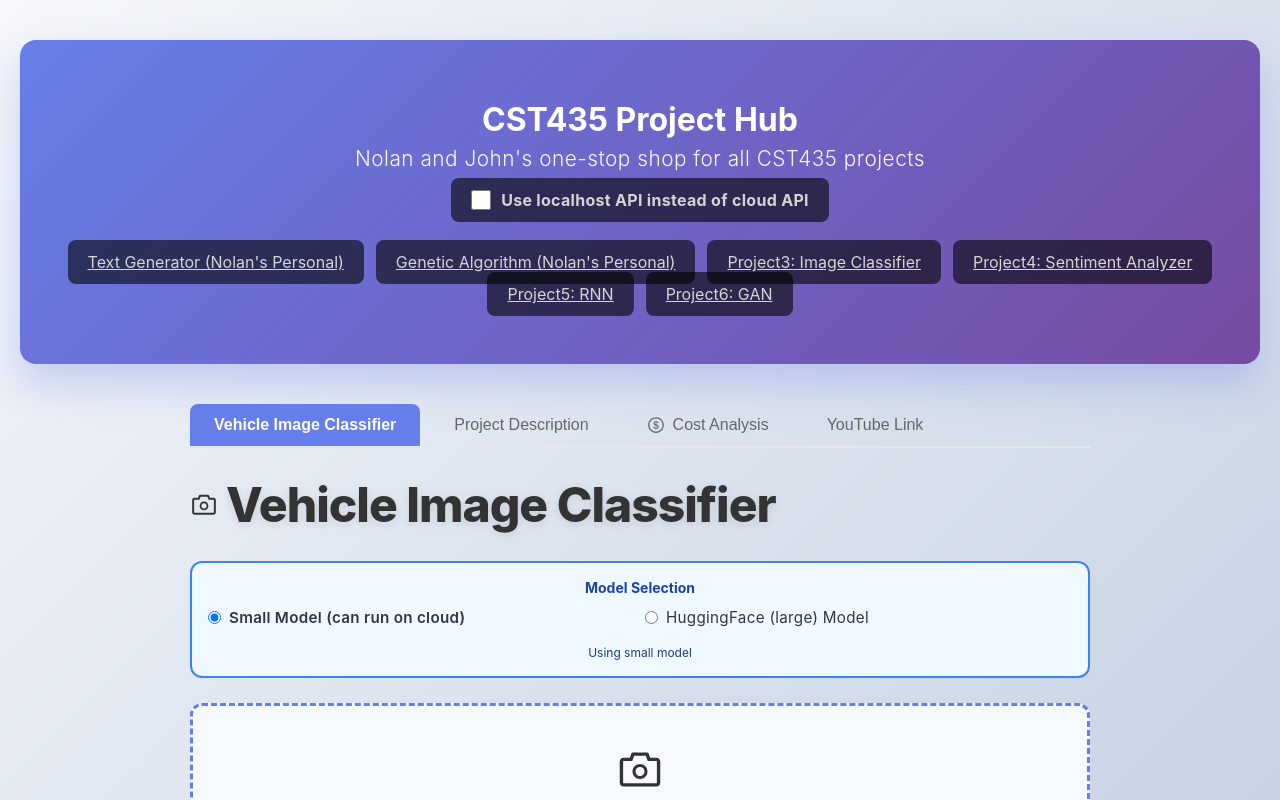
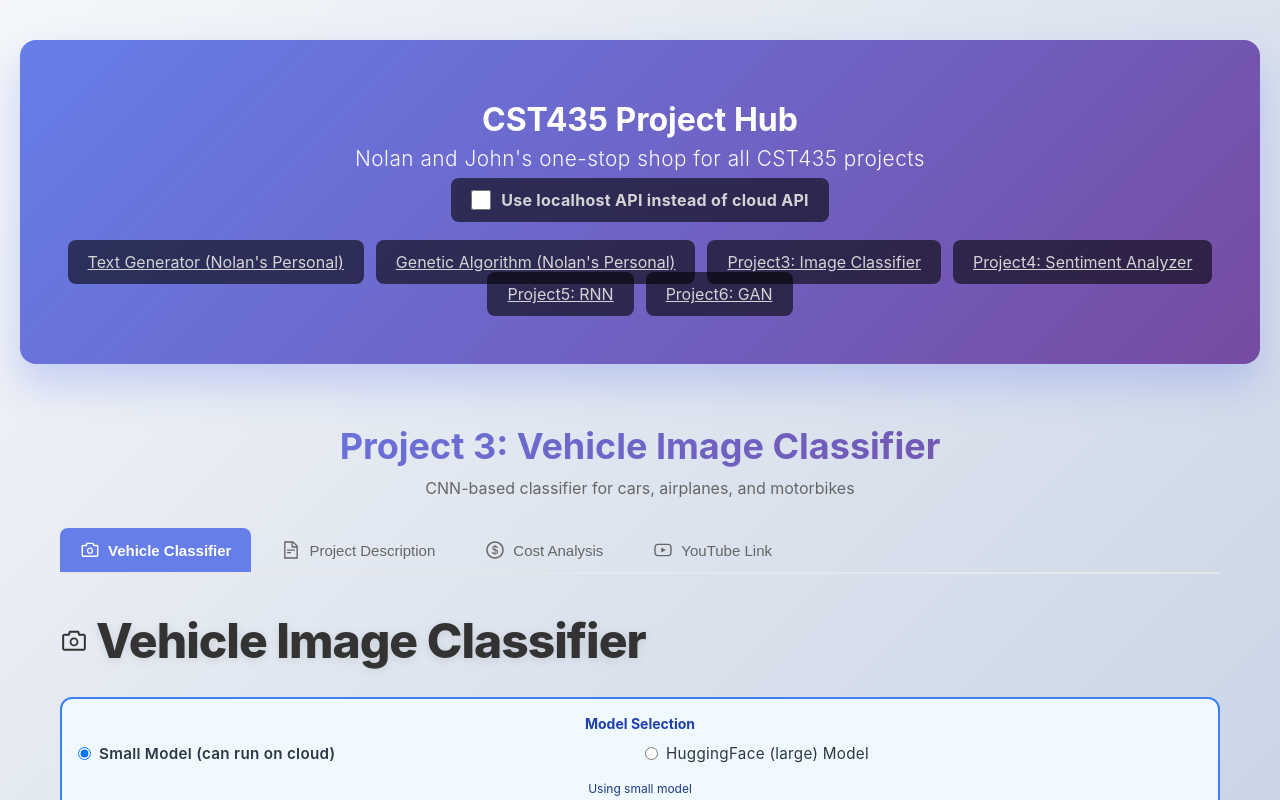
Before and after one commit to nolanrd04/CST-435-Project-Hub, a React (Create React App) app in the folder frontend/: page /image-classifier in a window 1280 px wide. Shown: the top 800 px of the page. Built offline with nearby package versions, Linux system fonts and the light colour scheme.

Commit message:
made frontend icons match and updated README.md

```diff
--- a/frontend/src/projects/Project3/ImageClassifier.tsx
+++ b/frontend/src/projects/Project3/ImageClassifier.tsx
@@ -1,5 +1,21 @@
 import React, { useState, useRef, useCallback } from 'react';
-import { AiOutlineCamera, AiOutlineSearch, AiOutlineReload, AiOutlineClose, AiOutlineWarning, AiOutlineCheckCircle, AiOutlineDollar, AiOutlineBarChart, AiOutlineDesktop, AiOutlineCloud, AiOutlineHdd, AiOutlineWifi, AiOutlineVideoCamera } from 'react-icons/ai';
+import {
+  AiOutlineCamera,
+  AiOutlineFileText,
+  AiOutlineDollar,
+  AiOutlineYoutube,
+  AiOutlineSearch,
+  AiOutlineReload,
+  AiOutlineClose,
+  AiOutlineWarning,
+  AiOutlineCheckCircle,
+  AiOutlineBarChart,
+  AiOutlineDesktop,
+  AiOutlineCloud,
+  AiOutlineHdd,
+  AiOutlineWifi,
+  AiOutlineThunderbolt
+} from 'react-icons/ai';
 import { MdDirectionsCar, MdAirplaneTicket, MdTwoWheeler } from 'react-icons/md';
 import { getApiUrl } from '../getApiUrl.ts';
 
@@ -128,87 +144,124 @@ function ImageClassifier({ activeTab: initialTab }: { activeTab?: string }) {
   };
 
   return (
+    <div style={{ maxWidth: '1200px', margin: '0 auto', padding: '20px' }}>
+      {/* Header */}
+      <div style={{ marginBottom: '30px', textAlign: 'center' }}>
+        <h1
+          style={{
+            fontSize: '36px',
+            fontWeight: 'bold',
+            background: 'linear-gradient(135deg, #667eea, #764ba2)',
+            WebkitBackgroundClip: 'text',
+            WebkitTextFillColor: 'transparent',
+            marginBottom: '10px',
+          }}
+        >
+          Project 3: Vehicle Image Classifier
+        </h1>
+        <p style={{ color: '#666', fontSize: '16px' }}>
+          CNN-based classifier for cars, airplanes, and motorbikes
+        </p>
+      </div>
 
-    <div style={{ maxWidth: '900px', margin: '0 auto' }}>
       {/* Tab Navigation */}
       <div style={{
         display: 'flex',
         gap: '10px',
-        marginBottom: '20px',
+        marginBottom: '30px',
         borderBottom: '2px solid #e5e7eb',
-        flexWrap: 'wrap'
+        flexWrap: 'wrap',
+        overflowX: 'auto',
       }}>
         <button
           onClick={() => setActiveTab('classifier')}
           style={{
-            padding: '12px 24px',
+            padding: '12px 20px',
             backgroundColor: activeTab === 'classifier' ? '#667eea' : 'transparent',
             color: activeTab === 'classifier' ? 'white' : '#666',
             border: 'none',
             borderRadius: '8px 8px 0 0',
             cursor: 'pointer',
             fontWeight: activeTab === 'classifier' ? 'bold' : 'normal',
-            fontSize: '16px',
-            transition: 'all 0.3s ease'
+            fontSize: '15px',
+            transition: 'all 0.3s ease',
+            display: 'flex',
+            alignItems: 'center',
+            gap: '8px',
+            whiteSpace: 'nowrap',
           }}
         >
-          Vehicle Image Classifier
+          <AiOutlineCamera size={20} />
+          Vehicle Classifier
         </button>
         <button
           onClick={() => setActiveTab('description')}
           style={{
-            padding: '12px 24px',
+            padding: '12px 20px',
             backgroundColor: activeTab === 'description' ? '#667eea' : 'transparent',
             color: activeTab === 'description' ? 'white' : '#666',
             border: 'none',
             borderRadius: '8px 8px 0 0',
             cursor: 'pointer',
             fontWeight: activeTab === 'description' ? 'bold' : 'normal',
-            fontSize: '16px',
-            transition: 'all 0.3s ease'
+            fontSize: '15px',
+            transition: 'all 0.3s ease',
+            display: 'flex',
+            alignItems: 'center',
+            gap: '8px',
+            whiteSpace: 'nowrap',
           }}
         >
+          <AiOutlineFileText size={20} />
           Project Description
         </button>
         <button
           onClick={() => setActiveTab('cost-analysis')}
           style={{
-            padding: '12px 24px',
+            padding: '12px 20px',
             backgroundColor: activeTab === 'cost-analysis' ? '#667eea' : 'transparent',
             color: activeTab === 'cost-analysis' ? 'white' : '#666',
             border: 'none',
             borderRadius: '8px 8px 0 0',
             cursor: 'pointer',
             fontWeight: activeTab === 'cost-analysis' ? 'bold' : 'normal',
-            fontSize: '16px',
+            fontSize: '15px',
             transition: 'all 0.3s ease',
             display: 'flex',
             alignItems: 'center',
-            gap: '8px'
+            gap: '8px',
+            whiteSpace: 'nowrap',
           }}
         >
-          <AiOutlineDollar size={18} />
+          <AiOutlineDollar size={20} />
           Cost Analysis
         </button>
         <button
           onClick={() => setActiveTab('youtube')}
           style={{
-            padding: '12px 24px',
+            padding: '12px 20px',
             backgroundColor: activeTab === 'youtube' ? '#667eea' : 'transparent',
             color: activeTab === 'youtube' ? 'white' : '#666',
             border: 'none',
             borderRadius: '8px 8px 0 0',
             cursor: 'pointer',
             fontWeight: activeTab === 'youtube' ? 'bold' : 'normal',
-            fontSize: '16px',
-            transition: 'all 0.3s ease'
+            fontSize: '15px',
+            transition: 'all 0.3s ease',
+            display: 'flex',
+            alignItems: 'center',
+            gap: '8px',
+            whiteSpace: 'nowrap',
           }}
         >
+          <AiOutlineYoutube size={20} />
           YouTube Link
         </button>
       </div>
 
-      {activeTab === 'classifier' && (
+      {/* Tab Content */}
+      <div style={{ minHeight: '500px' }}>
+        {activeTab === 'classifier' && (
         <div>
           <h2 className="title" style={{ marginBottom: '20px', display: 'flex', alignItems: 'center', gap: '8px' }}>
             <AiOutlineCamera size={28} />
@@ -423,7 +476,7 @@ function ImageClassifier({ activeTab: initialTab }: { activeTab?: string }) {
                     </div>
                     <div style={{ display: 'flex', justifyContent: 'space-between', alignItems: 'center' }}>
                       <span style={{ fontWeight: '500', display: 'flex', alignItems: 'center', gap: '8px' }}>
-                        <AiOutlineVideoCamera size={16} />
+                        <AiOutlineThunderbolt size={16} />
                         GPU:
                       </span>
                       <span style={{ fontWeight: 'bold', color: '#166534' }}>
@@ -761,6 +814,7 @@ function ImageClassifier({ activeTab: initialTab }: { activeTab?: string }) {
           </button>
         </div>
       )}
+      </div>
     </div>
   );
 }
--- a/frontend/src/projects/Project4/SentimentAnalyzer.tsx
+++ b/frontend/src/projects/Project4/SentimentAnalyzer.tsx
@@ -1,5 +1,17 @@
 import React, { useState } from 'react';
-import { AiOutlineMessage, AiOutlineWarning, AiOutlineEdit, AiOutlineBulb, AiOutlineClose, AiOutlineLoading3Quarters, AiOutlineSearch, AiOutlineBarChart, AiOutlineCheckCircle, AiOutlineLike, AiOutlineDislike, AiOutlineReload } from 'react-icons/ai';
+import {
+  AiOutlineWarning,
+  AiOutlineEdit,
+  AiOutlineBulb,
+  AiOutlineClose,
+  AiOutlineLoading3Quarters,
+  AiOutlineSearch,
+  AiOutlineBarChart,
+  AiOutlineCheckCircle,
+  AiOutlineLike,
+  AiOutlineDislike,
+  AiOutlineReload
+} from 'react-icons/ai';
 import { getApiUrl } from '../getApiUrl.ts';
 
 function SentimentAnalyzer() {
@@ -66,23 +78,28 @@ function SentimentAnalyzer() {
   };
 
   return (
-    <div className="form" style={{ maxWidth: '700px', margin: '0 auto' }}>
-      <h2 className="title" style={{ marginBottom: '30px', display: 'flex', alignItems: 'center', gap: '10px' }}>
-        <span style={{
-          background: 'linear-gradient(135deg, #667eea, #764ba2)',
-          color: 'white',
-          width: '40px',
-          height: '40px',
-          borderRadius: '50%',
-          display: 'flex',
-          alignItems: 'center',
-          justifyContent: 'center',
-          fontSize: '20px'
-        }}>
-          <AiOutlineMessage size={20} />
-        </span>
-        Sentiment Analyzer
-      </h2>
+    <div style={{ maxWidth: '1200px', margin: '0 auto', padding: '20px' }}>
+      {/* Header */}
+      <div style={{ marginBottom: '30px', textAlign: 'center' }}>
+        <h1
+          style={{
+            fontSize: '36px',
+            fontWeight: 'bold',
+            background: 'linear-gradient(135deg, #667eea, #764ba2)',
+            WebkitBackgroundClip: 'text',
+            WebkitTextFillColor: 'transparent',
+            marginBottom: '10px',
+          }}
+        >
+          Project 4: Sentiment Analyzer
+        </h1>
+        <p style={{ color: '#666', fontSize: '16px' }}>
+          NLP-based sentiment analysis for hotel reviews
+        </p>
+      </div>
+
+      {/* Content */}
+      <div style={{ minHeight: '500px', maxWidth: '700px', margin: '0 auto' }}>
 
       {/* Project Description */}
       <div style={{
@@ -416,6 +433,7 @@ function SentimentAnalyzer() {
           </button>
         </div>
       )}
+      </div>
     </div>
   );
 }
--- a/frontend/src/projects/projectGA/GeneticAlgorithm.tsx
+++ b/frontend/src/projects/projectGA/GeneticAlgorithm.tsx
@@ -237,12 +237,28 @@ const GeneticAlgorithmPage: React.FC = () => {
   };
 
   return (
-    <div className="ga-page">
-      <div className="ga-header">
-        <h1>Genetic Algorithm</h1>
-        <p>Evolve random text into Shakespeare quotes</p>
+    <div style={{ maxWidth: '1200px', margin: '0 auto', padding: '20px' }}>
+      {/* Header */}
+      <div style={{ marginBottom: '30px', textAlign: 'center' }}>
+        <h1
+          style={{
+            fontSize: '36px',
+            fontWeight: 'bold',
+            background: 'linear-gradient(135deg, #667eea, #764ba2)',
+            WebkitBackgroundClip: 'text',
+            WebkitTextFillColor: 'transparent',
+            marginBottom: '10px',
+          }}
+        >
+          Genetic Algorithm (Nolan's Personal)
+        </h1>
+        <p style={{ color: '#666', fontSize: '16px' }}>
+          Evolve random text into Shakespeare quotes
+        </p>
       </div>
 
+      {/* Content */}
+      <div style={{ minHeight: '500px' }}>
       {state.error && (
         <div className="error-message">
           <strong>Error:</strong> {state.error}
@@ -273,6 +289,7 @@ const GeneticAlgorithmPage: React.FC = () => {
           <FitnessChart data={state.historyData} />
         </div>
       </div>
+      </div>
     </div>
   );
 };
```
Also changed, not shown: frontend/src/projects/Project5/RNN.tsx (+66 -16 lines), frontend/src/projects/projectRNN/TextGenerator.tsx (+61 -13 lines), 1 other file (tests, documents, lock files or other folders).
